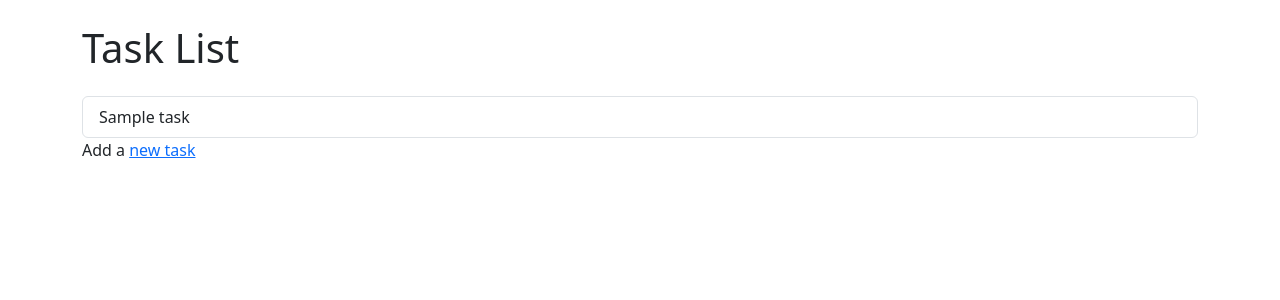
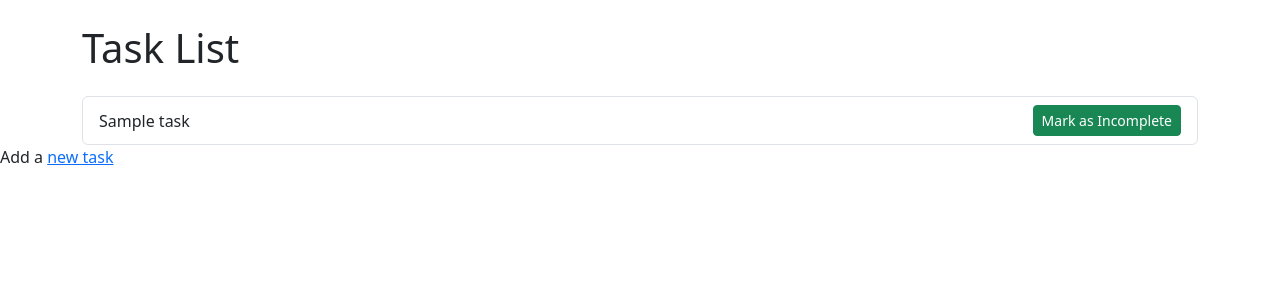
Before and after one commit to Phyb1/task_manager_2, a Django app: page / in a window 1280 px wide. Shown: the top 300 px of the page. Run offline with Django 4.2, Linux system fonts and the light colour scheme; tables that the repository leaves empty hold one stand-in row (values such as "Sample post"); some libraries are stand-ins or nearby versions.

Commit message:
now can mark as done

```diff
--- a/tasks/templates/task_list.html
+++ b/tasks/templates/task_list.html
@@ -1,4 +1,6 @@
-{% extends "base.html" %}
+<!-- Inside your templates folder -->
+
+{% extends 'base.html' %}
 {% block title %}Task list{% endblock title %}
 {% block content %}
     <div class="container mt-4">
@@ -8,9 +10,22 @@
                 <li class="list-group-item d-flex justify-content-between align-items-center">
                     {{ task.title }}
                     <span class="badge badge-primary badge-pill">{{ task.status }}</span>
+                    <form method="post" class="form-inline">
+                        {% csrf_token %}
+                        <input type="hidden" name="task_id" value="{{ task.id }}">
+                        <button type="submit" class="btn btn-success btn-sm">
+                            {% if task.completed %}
+                                Mark as Incomplete
+                            {% else %}
+                                Mark as Done
+                            {% endif %}
+                        </button>
+                    </form>
                 </li>
             {% endfor %}
         </ul>
+    </div>
+
         <p>Add a <a href="{% url 'task-create' %}" >new task</a></p>
     </div>
 {% endblock content %}
```
Also changed, not shown: ReadMe.md.
